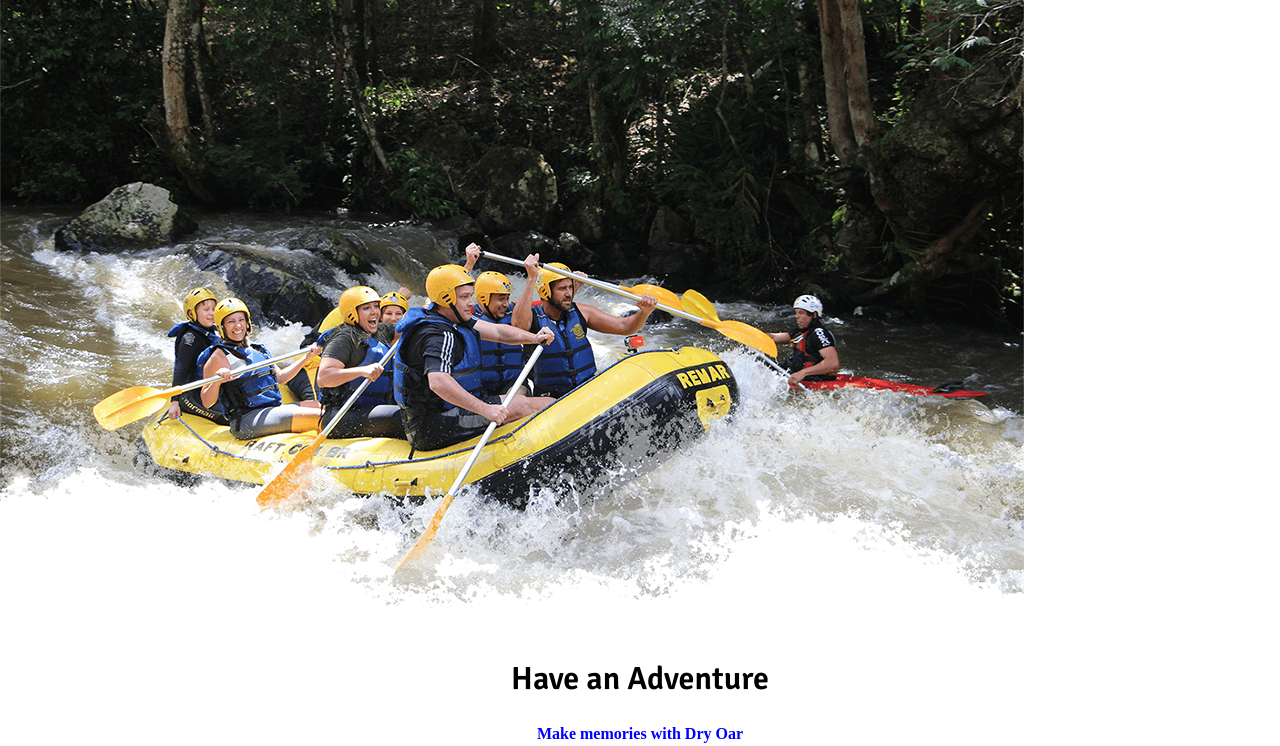
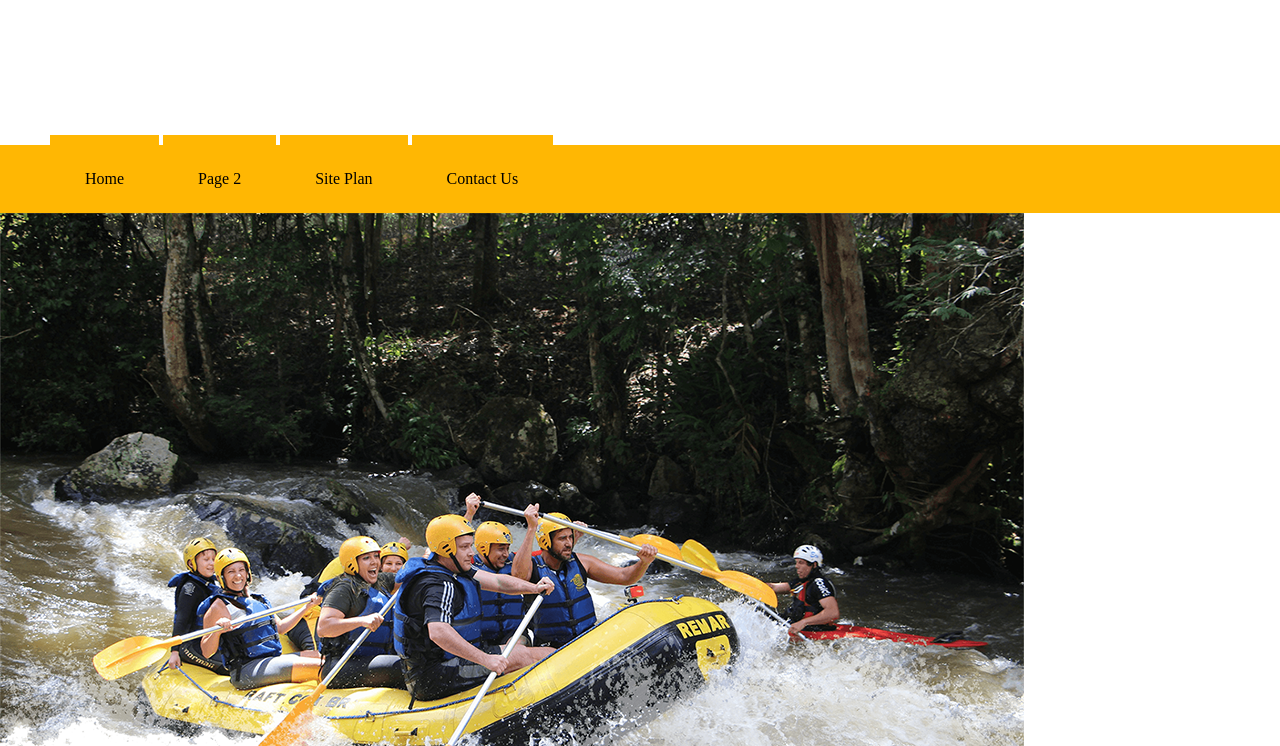
Before and after one commit to acponton/wdd130, a plain HTML site: page wwr/index.html in a window 1280 px wide. Shown: the part 345-1091 px from the top of the page. Drawn offline with Linux system fonts and the light colour scheme.

Commit message:
Fixing errors

```diff
--- a/wwr/styles/style.css
+++ b/wwr/styles/style.css
@@ -15,6 +15,8 @@ h2 {
 }
 nav {
     background-color: #ffb703;
+    padding: 25px 50px;
+    margin-top: 200px;
 }
 nav a {
     text-align: center;
```
